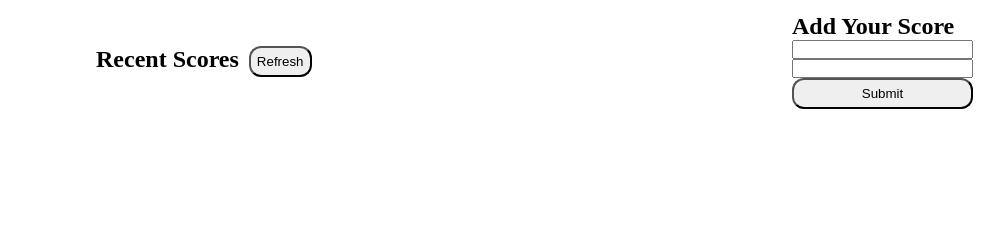
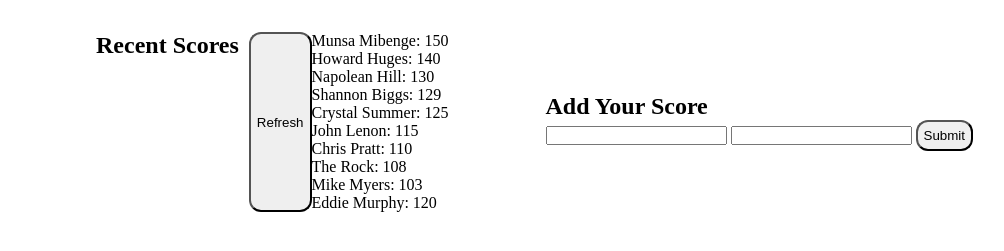
Before and after one commit to Munsa1/scoreboard, a website built with webpack: page src/index.html in a window 1280 px wide. Shown: the part 95-346 px from the top of the page, without its empty margins (3-1007 px from the left). Built offline with nearby package versions, Linux system fonts and the light colour scheme.

Commit message:
Add score list to DOM

```diff
--- a/src/index.js
+++ b/src/index.js
@@ -44,6 +44,9 @@ const myList = [
   }
 ];
 
-myList.forEach((populate)=>{
- list.innerHTML(populate);
+myList.forEach((item)=>{
+ const li = document.createElement('li');
+
+ li.innerHTML = `${item.name}: ${item.score}`;
+ list.appendChild(li);
 })
--- a/src/style.css
+++ b/src/style.css
@@ -35,7 +35,13 @@ h1 {
   border-radius: 12px;
 }
 
-.add-score {
+* {
+  box-sizing: border-box;
+  padding: 0;
+  margin: 0;
+  list-style: none;
+}
+/* .add-score {
   display: flex;
   flex-direction: column;
 }
@@ -43,4 +49,4 @@ h1 {
 .form {
   display: flex;
   flex-direction: column;
-}
+} */
```
Also changed, not shown: dist/index.html, dist/main.js.
